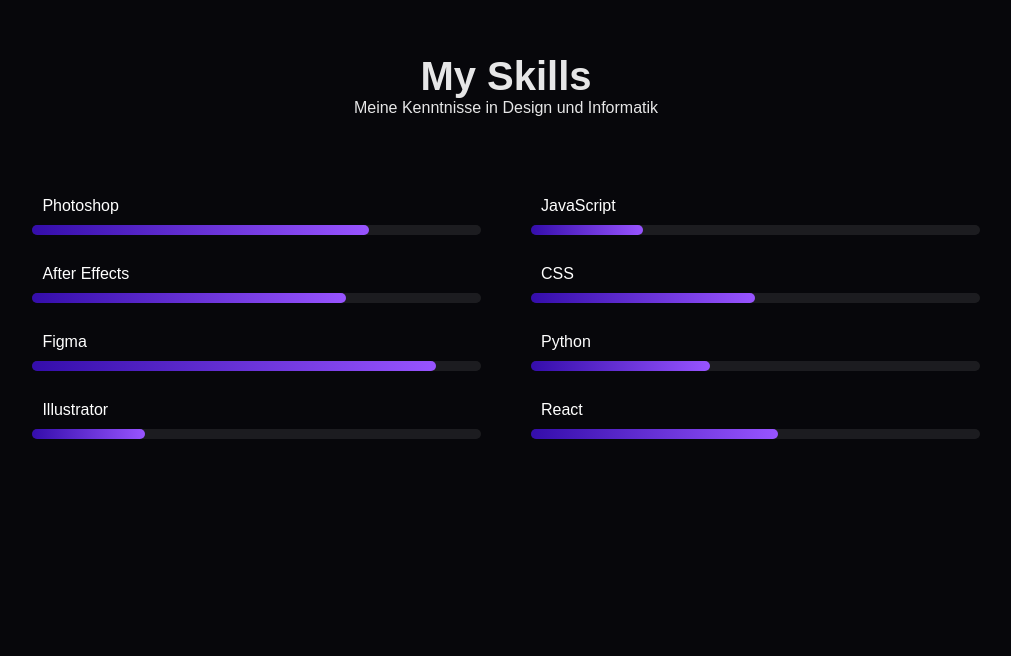
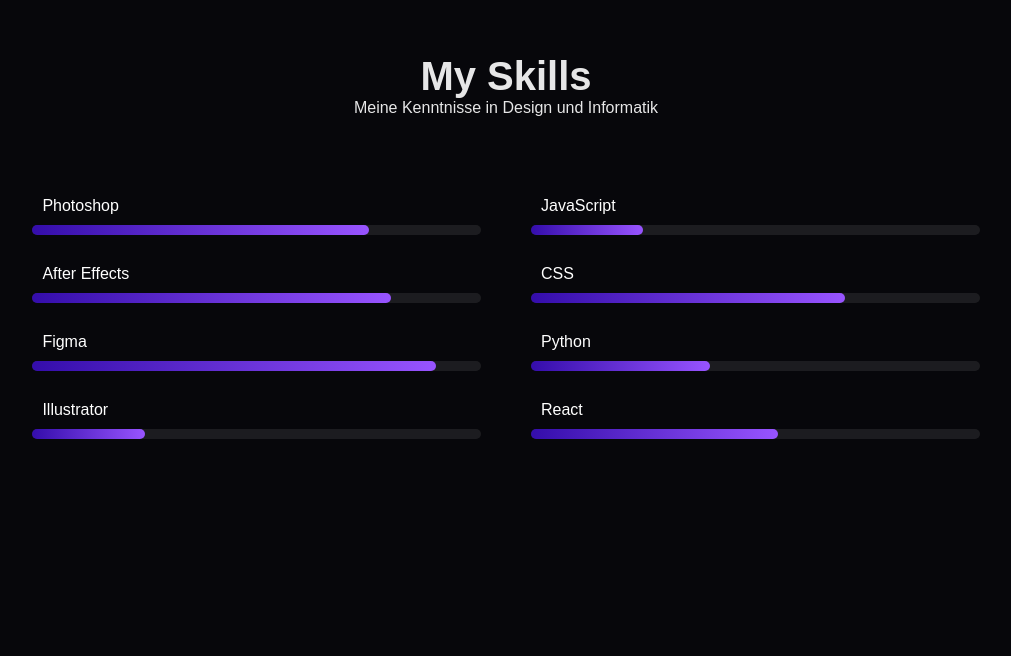
Before and after one commit to Ann-Atz/AnnAtzkWebsite, a React (Create React App) app: page / in a window 1280 px wide. Shown: the part 2766-3422 px from the top of the page, without its empty margins (134-1145 px from the left). Built offline with nearby package versions, Linux system fonts and the light colour scheme; a web font is replaced by a local one.

Commit message:
Skill level updated

```diff
--- a/src/components/pages/Home.css
+++ b/src/components/pages/Home.css
@@ -279,26 +279,26 @@
 }
 /* After Effects */
 .skill_bar .bar .sass{
-    width: 70%;
+    width: 80%;
     animation: sass 2s;
 }
 @keyframes sass {
     0%{
         width: 0%;
     }100%{
-        width: 70%;
+        width: 80%;
     }
 }
 /* CSS */
 .skill_bar .bar .js{
-    width: 50%;
+    width: 70%;
     animation: js 2s;
 }
 @keyframes js {
     0%{
         width: 0%;
     }100%{
-        width: 50%;
+        width: 70%;
     }
 }
 /* Figma */
```
